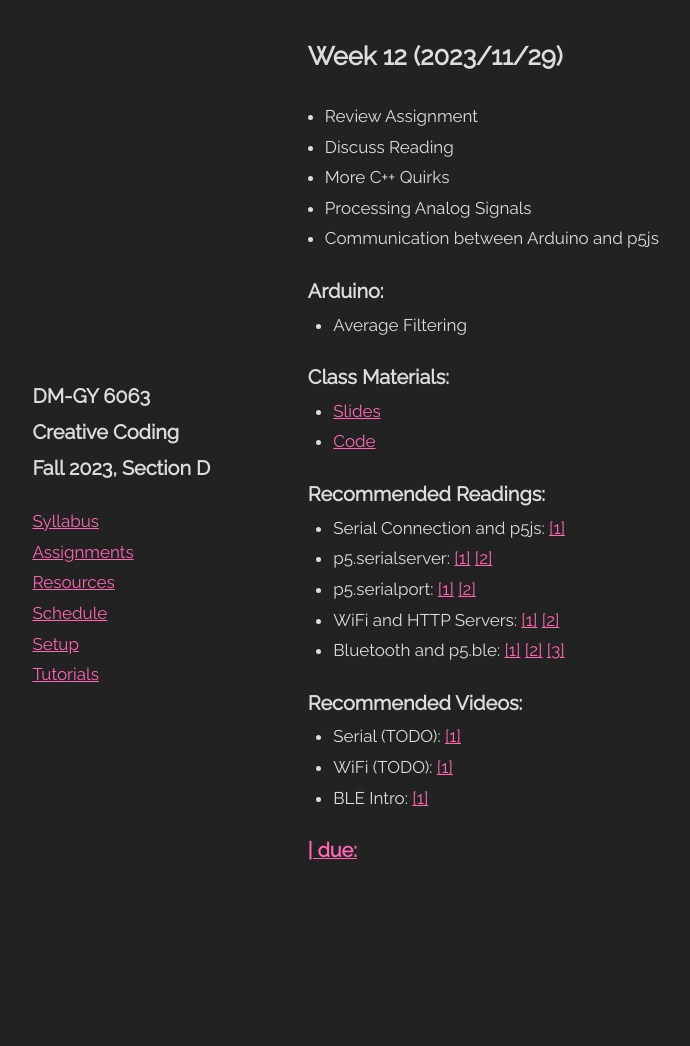
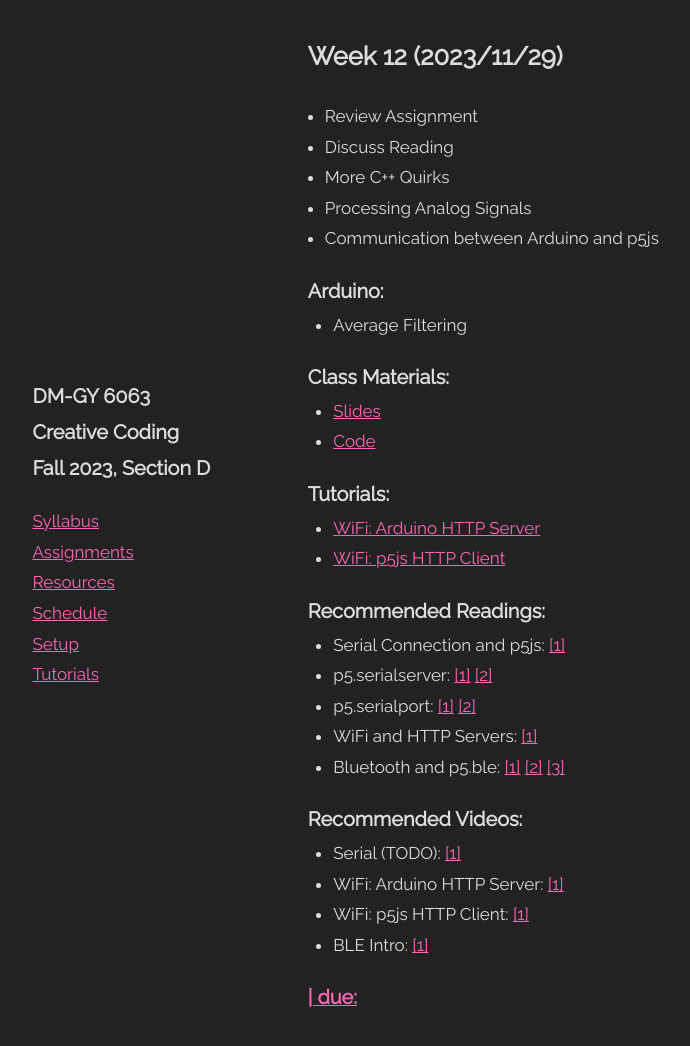
Before and after one commit to DM-GY-6063-2023F-D/DM-GY-6063-2023F-D, a Jekyll site: the page built from _pages/week/12.md, in a window 1280 px wide and 1049 px high. Shown: the top 1046 px of the window, without its empty margins (165-855 px from the left). Built offline with Jekyll 4.4.1, drawn with Linux system fonts in a browser that asks for light colours.

Commit message:
wk 12 updates

```diff
--- a/_pages/week/12.md
+++ b/_pages/week/12.md
@@ -18,12 +18,16 @@ xtutorials:
   - title: Serial
     url: ""
     code: ""
-  - title: WiFi
-    url: ""
-    code: ""
   - title: BLE
     url: ""
     code: ""
+tutorials:
+  - title: "WiFi: Arduino HTTP Server"
+    url: https://www.youtube.com/watch?v=q2n4P0NU5RE
+    code: https://github.com/DM-GY-6063-2023F-D/week12/blob/main/WiFi/WiFi.ino
+  - title: "WiFi: p5js HTTP Client"
+    url: https://www.youtube.com/watch?v=XE6FDfZW60M
+    code: https://github.com/DM-GY-6063-2023F-D/week12/blob/main/WiFi/sketch.js
 readings:
   - title: Serial Connection and p5js
     urls:
@@ -39,20 +43,21 @@ readings:
   - title: WiFi and HTTP Servers
     urls:
       - https://electropeak.com/learn/create-a-web-server-w-esp32/
-      -
   - title: Bluetooth and p5.ble
     urls:
       - https://itp.nyu.edu/physcomp/labs/lab-bluetooth-le-and-p5-ble/
       - https://itpnyu.github.io/p5ble-website/
       - https://github.com/ITPNYU/p5.ble.js
-
 videos:
   - title: Serial (TODO)
     urls:
       - ""
-  - title: WiFi (TODO)
+  - title: "WiFi: Arduino HTTP Server"
     urls:
-      - ""
+      - https://www.youtube.com/watch?v=q2n4P0NU5RE
+  - title: "WiFi: p5js HTTP Client"
+    urls:
+      - https://www.youtube.com/watch?v=XE6FDfZW60M
   - title: BLE Intro
     urls:
       - https://www.youtube.com/watch?v=hL1Dco7Bb2A
```
Also changed, not shown: README.md (+1 -2 lines), _pages/homework/12.md (+19 -10 lines).
